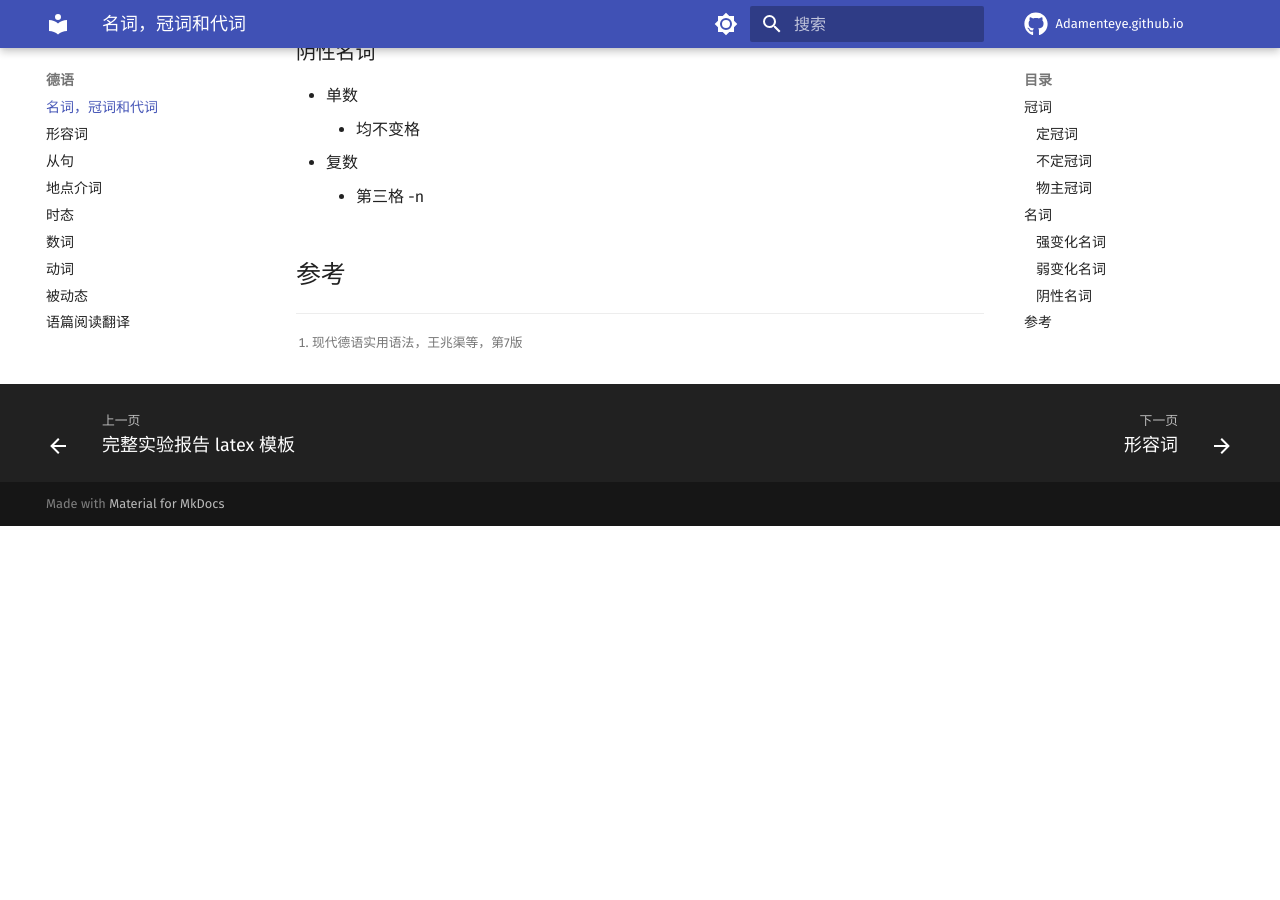
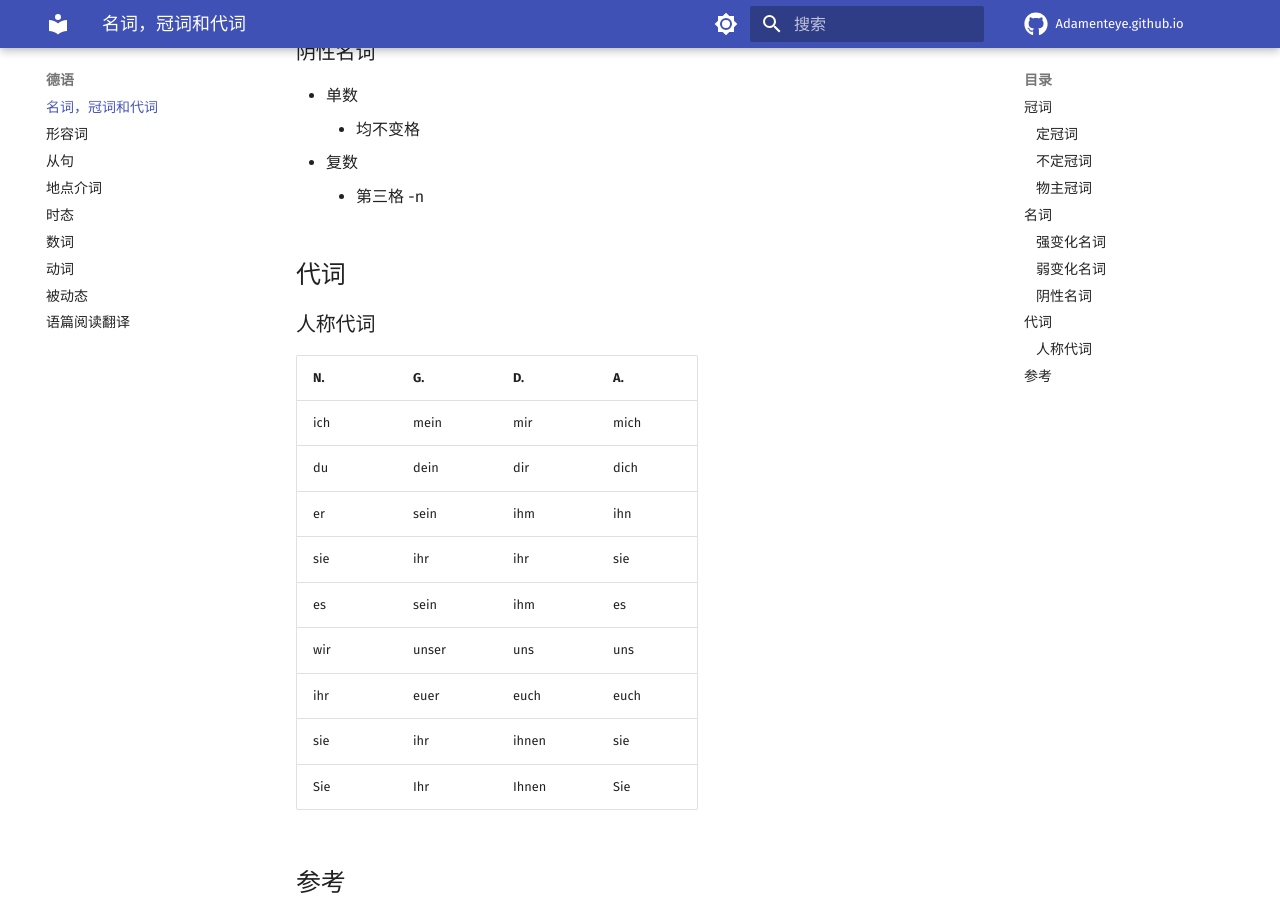
Before and after one commit to adamanteye/adamanteye.github.io, an MkDocs documentation site: the page built from docs/deutsch/nomen-artikel-pronomen.md, in a window 1280 px wide and 900 px high, scrolled down 3083 px. Built offline with MkDocs 1.6.1 and Material for MkDocs 9.7.7, drawn with Linux system fonts in a browser that asks for light colours; comment, search, counter and statistics services are not loaded; before the commit the page ends 3609 px from its top, so only the background shows below that.

Commit message:
Feat: 人称代词

```diff
--- a/docs/deutsch/nomen-artikel-pronomen.md
+++ b/docs/deutsch/nomen-artikel-pronomen.md
@@ -51,7 +51,6 @@
 |             | D    | ihrem   | ihrem   | ihrer   | ihren   |
 |             | A    | ihren   | ihr     | ihre    | ihre    |
 
-
 ## 名词
 
 德语名词可分为三类[^1]：
@@ -89,4 +88,20 @@
 - 复数
     - 第三格 -n
 
+## 代词
+
+### 人称代词
+
+| N.   | G.   | D.   | A.   |
+| :--- | :--- | :--- | :--- |
+| ich  | mein | mir  | mich |
+| du   | dein | dir  | dich |
+| er   | sein | ihm  | ihn  |
+| sie  | ihr  | ihr  | sie  |
+| es   | sein | ihm  | es   |
+| wir  | unser| uns  | uns  |
+| ihr  | euer | euch | euch |
+| sie  | ihr  | ihnen| sie  |
+| Sie  | Ihr  | Ihnen| Sie  |
+
 ## 参考
```
